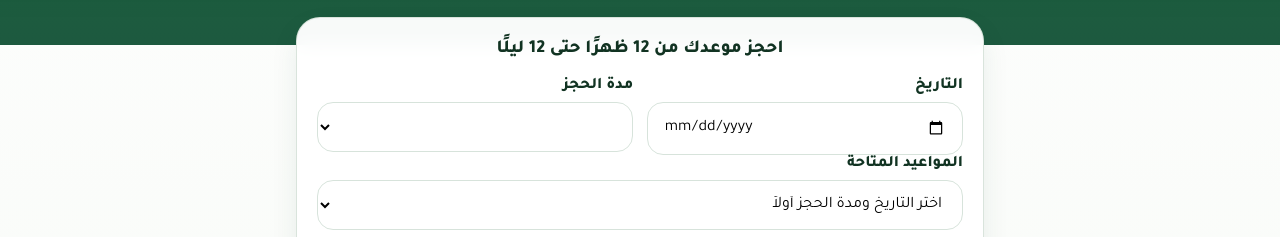
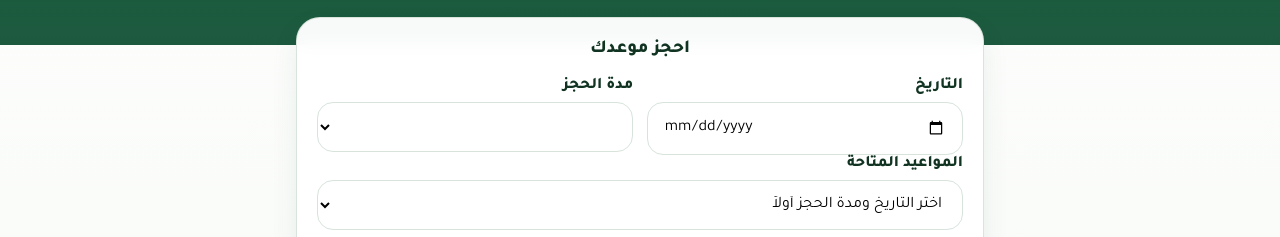
Before and after one commit to 50arena/50arena, a website: page index.html in a window 1280 px wide. Shown: the part 329-566 px from the top of the page. Drawn offline with Linux system fonts and the light colour scheme; no server answers.

Commit message:
Update index.html

```diff
--- a/index.html
+++ b/index.html
@@ -402,7 +402,7 @@
 
   <div class="page">
     <div class="card">
-      <div class="hero-title">احجز موعدك من 12 ظهرًا حتى 12 ليلًا</div>
+      <div class="hero-title">احجز موعدك</div>
 
       <div class="grid two">
         <div>
```
